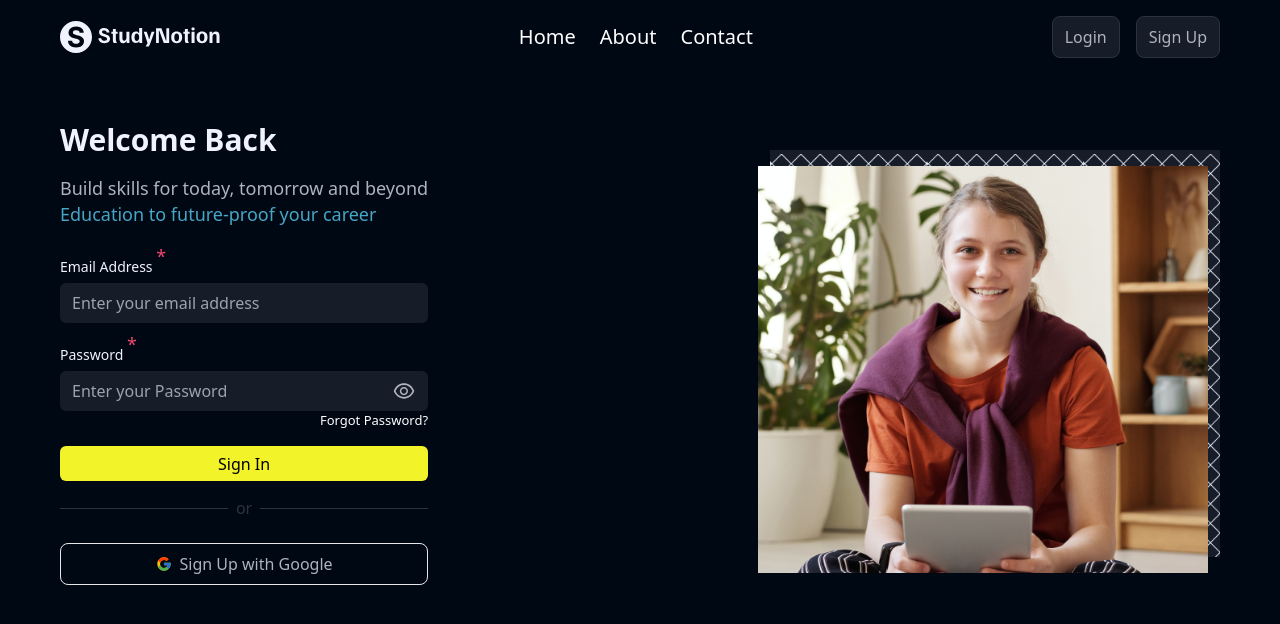
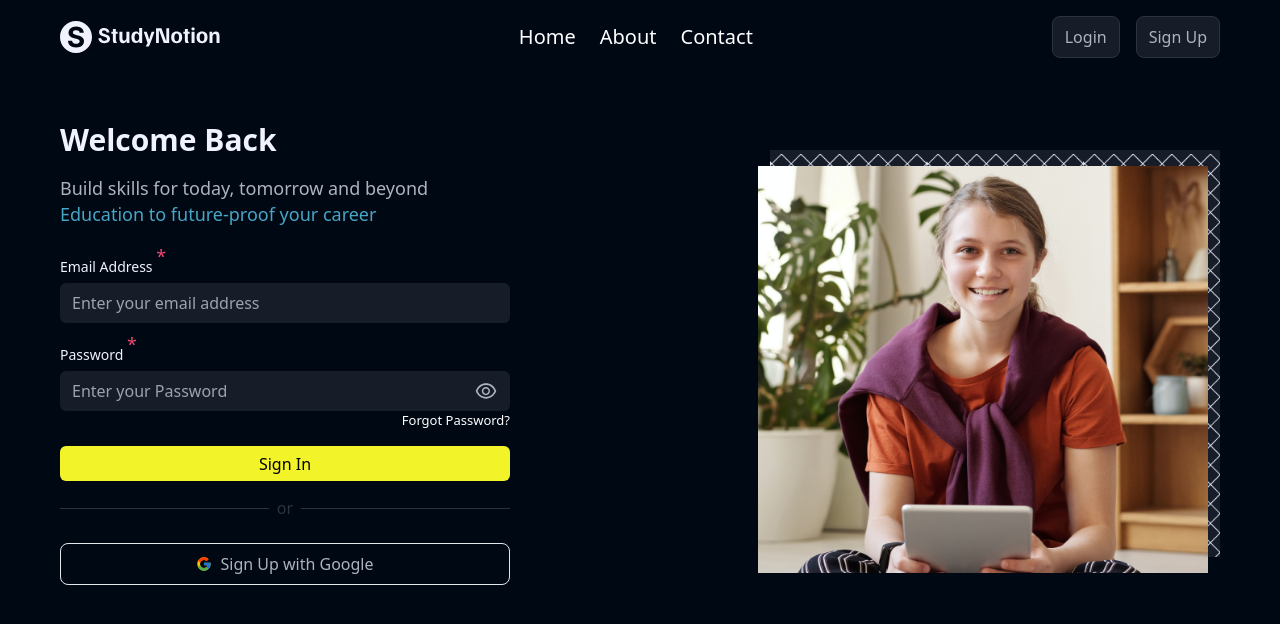
Before and after one commit to rashup198/StudyNotion, a React (Create React App) app: page /login in a window 1280 px wide. Shown: the top 624 px of the page. Built offline with nearby package versions, Linux system fonts and the light colour scheme.

Commit message:
updated teamplate.js

```diff
--- a/src/components/Teamplate.js
+++ b/src/components/Teamplate.js
@@ -8,7 +8,7 @@
   console.log(formtype);
   return (
     <div className='flex justify-between items-center w-11/12 max-w-[1160px] py-12 mx-auto'>
-      <div>
+      <div className='w-11/12 max-w-[450px]'>
       <h1 className='text-richblack-5 font-semibold text-[1.875rem] leading-[2.3rem]'>{title}</h1>
 
       <p className='text-[1.125rem] leading-[1.625rem] mt-4'>
```
